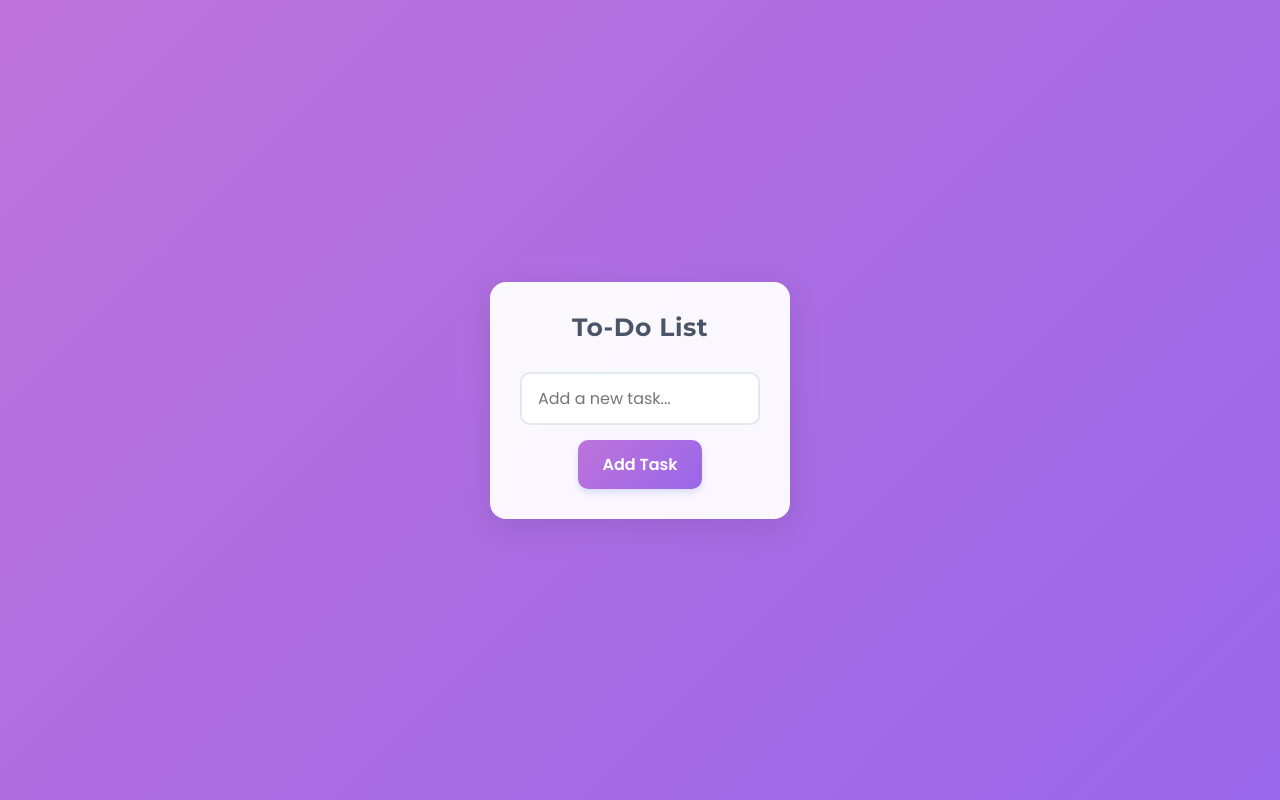
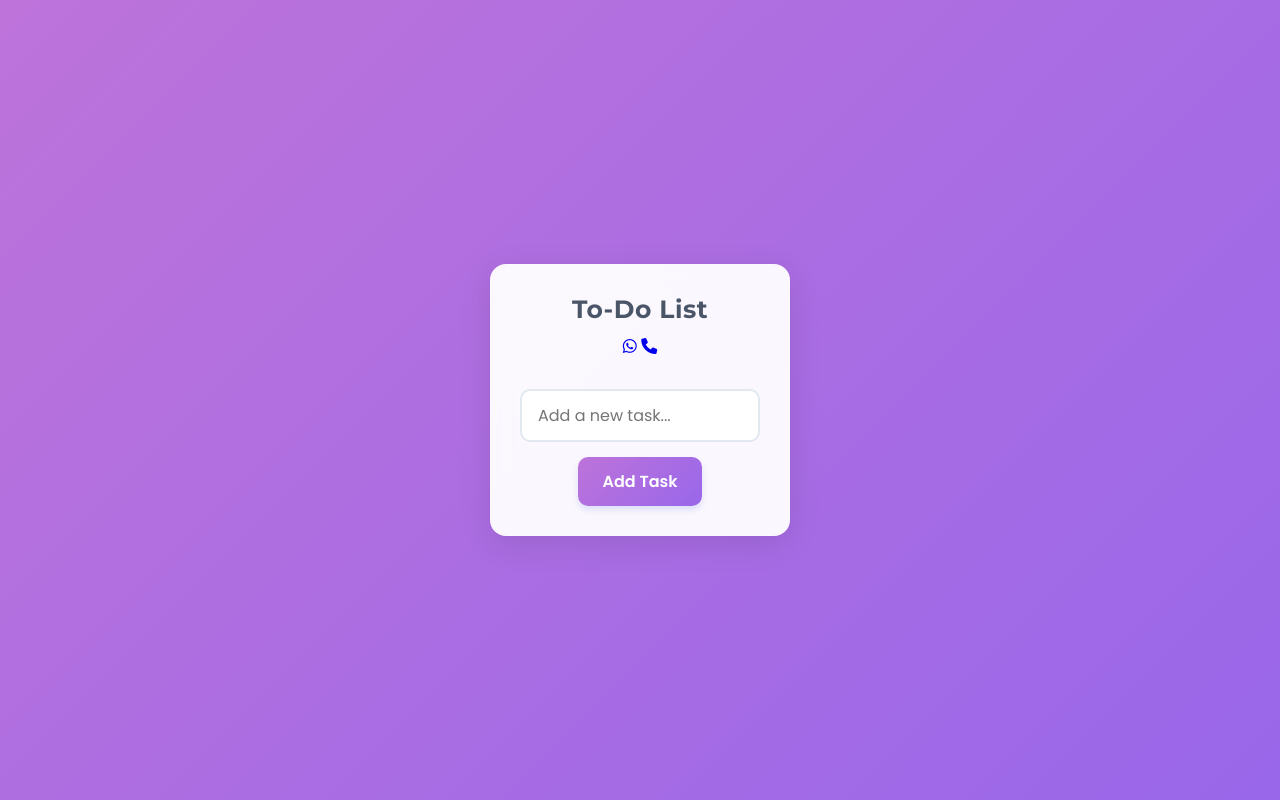
Before and after one commit to kritagya-19/To-Do-List, a plain HTML site: page index.html in a window 1280 px wide. Drawn offline with Linux system fonts and the light colour scheme.

Commit message:
Update index.html

```diff
--- a/index.html
+++ b/index.html
@@ -10,6 +10,7 @@
       href="https://fonts.googleapis.com/css2?family=Poppins:wght@300;400;500;600;700&family=Montserrat:wght@600;700&display=swap"
       rel="stylesheet"
     />
+    <link rel="stylesheet" href="https://cdnjs.cloudflare.com/ajax/libs/font-awesome/6.7.2/css/all.min.css" integrity="sha512-Evv84Mr4kqVGRNSgIGL/F/aIDqQb7xQ2vcrdIwxfjThSH8CSR7PBEakCr51Ck+w+/U6swU2Im1vVX0SVk9ABhg==" crossorigin="anonymous" referrerpolicy="no-referrer" />
     <link
       rel="stylesheet"
       href="https://cdnjs.cloudflare.com/ajax/libs/font-awesome/6.0.0/css/all.min.css"
@@ -19,6 +20,8 @@
     <div class="container">
       <header>
         <h1>To-Do List</h1>
+        <a href="https://wa.me/919424890500"><i class="fa-brands fa-whatsapp"></i></a>
+      <a href="tel: +919424890500"><i class="fa fa-phone"></i></a>
       </header>
       <div class="todo-list">
         <div class="todo-item">
```
